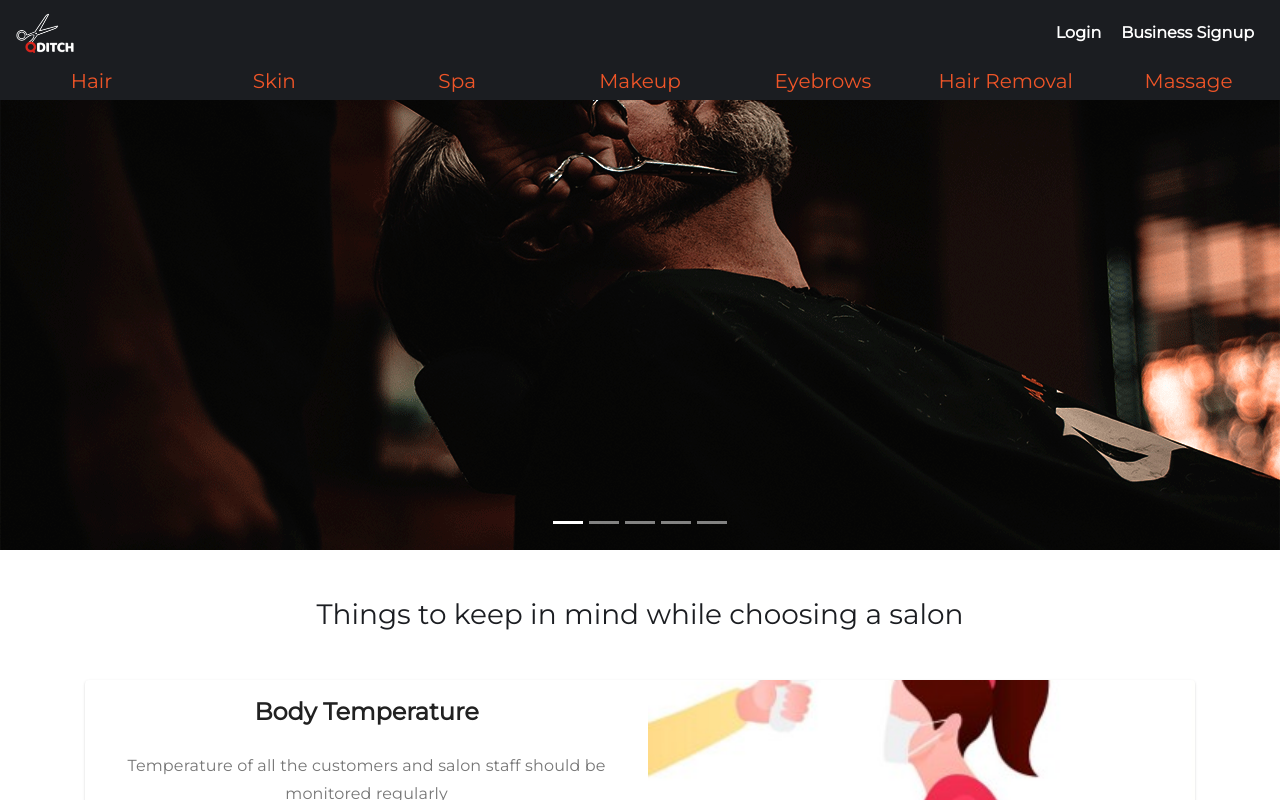
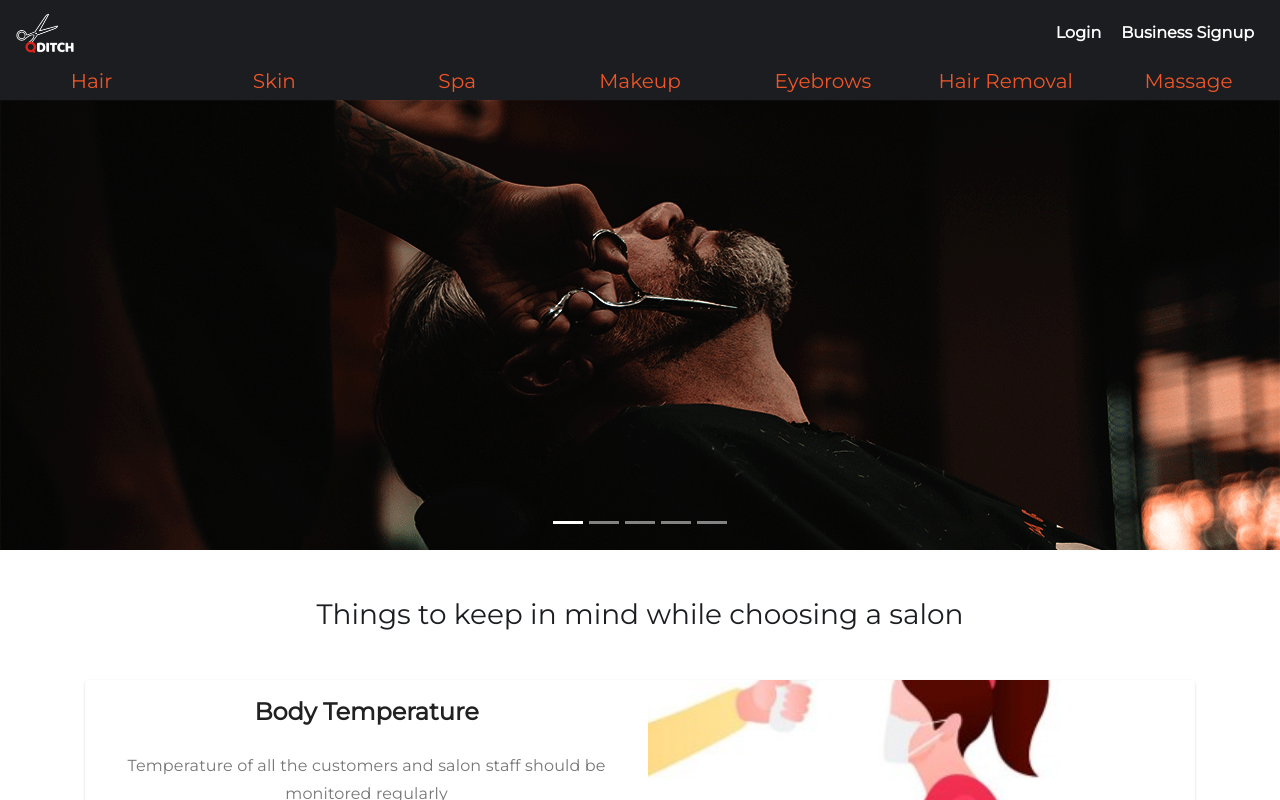
Before and after one commit to alfazkhan/qditch-frontend, a React (Create React App) app: page / in a window 1280 px wide. Both pictures are taken after a click on the item 568 px from the left and 522 px from the top of the page. Shown: the top 800 px of the page. Built offline with nearby package versions, Linux system fonts and the light colour scheme; no server answers; a web font is replaced by a local one.

Commit message:
Banner fix

```diff
--- a/src/Components/SlideShow/Slideshow.js
+++ b/src/Components/SlideShow/Slideshow.js
@@ -3,7 +3,7 @@ import Slide1 from '../../Assets/Slide-1.png'
 import Slide2 from '../../Assets/Slide-2.png'
 import Slide3 from '../../Assets/Slide-3.png'
 import Slide4 from '../../Assets/Slide-4.png'
-import Slide5 from '../../Assets/Slide-5.png'
+import Slide5 from '../../Assets/Slide-5.jpg'
 import Categories from '../Categories/Categories'
 import { Avatar, FormControl, InputLabel, Select, MenuItem } from '@material-ui/core'
 import Axios from '../../Axios'
@@ -57,7 +57,7 @@ const Slideshow = (props) => {
                 </ol>
                 <div className="carousel-inner">
                     <div className="carousel-item">
-                        <img className="d-block w-100" src={Slide1} style={styles.thumbpost_center} alt="First slide" />
+                        <img className="d-block w-100" src={Slide1} style={styles.thumbpost_up} alt="First slide" />
                     </div>
                     <div className="carousel-item active">
                         <img className="d-block w-100" src={Slide5} style={styles.thumbpost_up} alt="First slide" />
```
Also changed, not shown: src/Assets/Slide-5.jpg (added).
